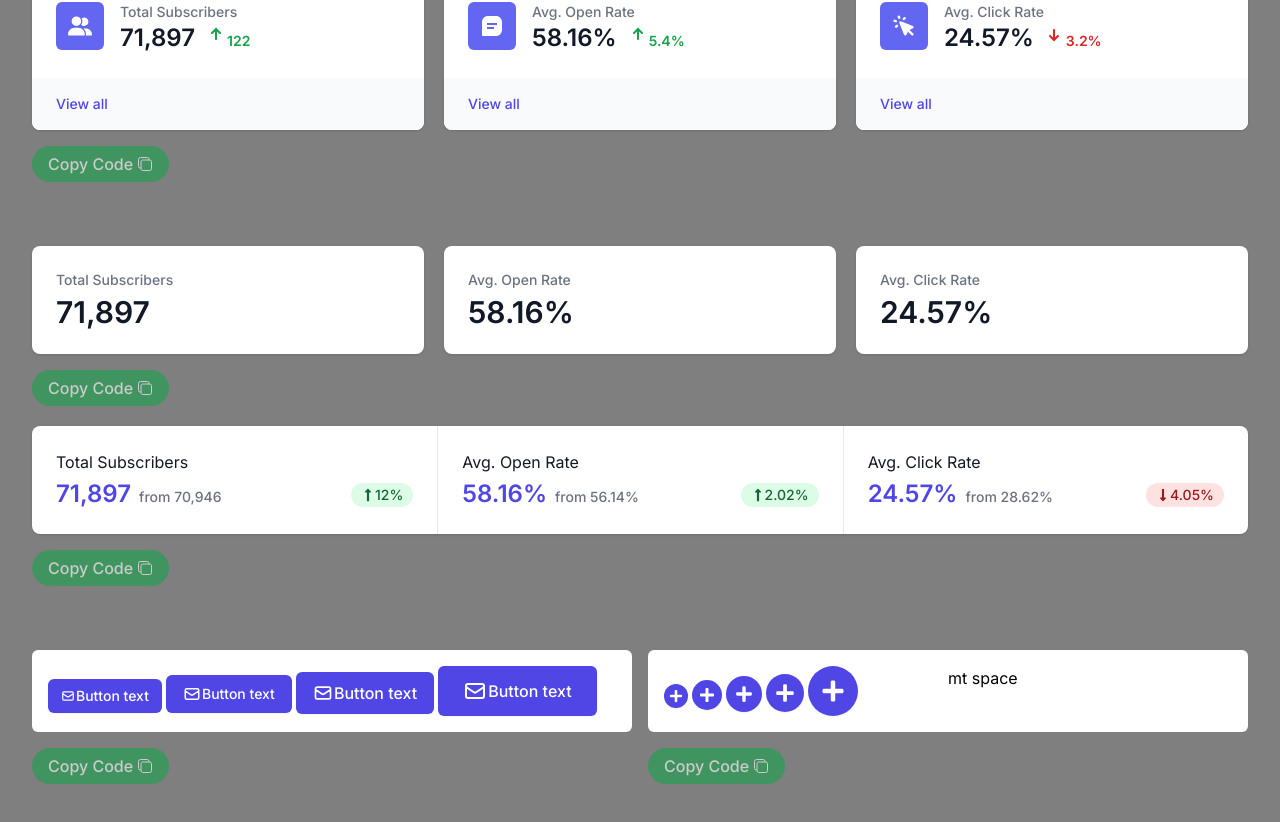
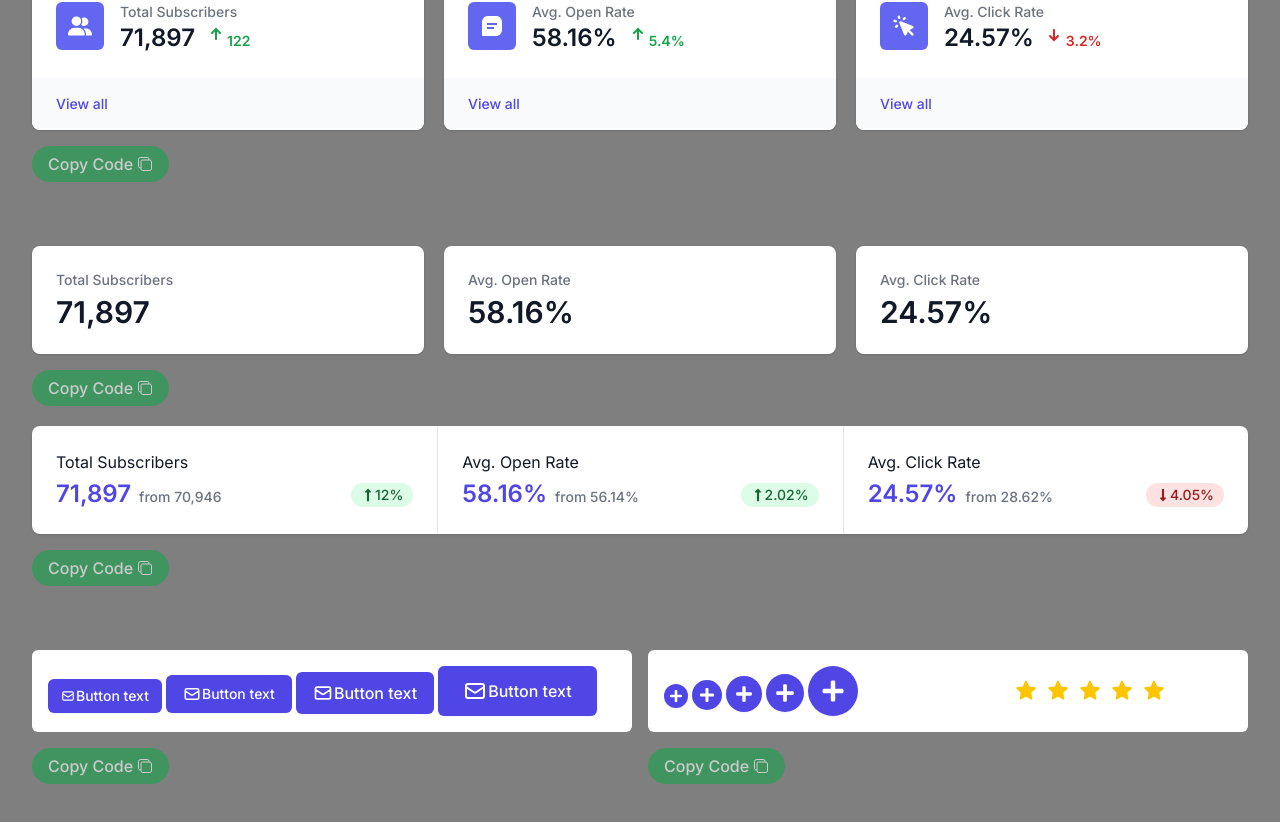
Before and after one commit to bhanudova02/ui_components, a Next.js app: page /ui_one in a window 1280 px wide. Shown: the part 988-1810 px from the top of the page. Built offline with nearby package versions, Linux system fonts and the light colour scheme.

Commit message:
new ui changes added

```diff
--- a/src/app/ui_one/components/One_UI_Component_Five.tsx
+++ b/src/app/ui_one/components/One_UI_Component_Five.tsx
@@ -1,5 +1,6 @@
 "use client"
 import { DialogBox } from "@/components/DialogBox";
+import Image from "next/image";
 import { FaPlus } from "react-icons/fa";
 import { HiOutlineMail } from "react-icons/hi";
 
@@ -46,9 +47,12 @@ export function One_UI_Component_Five() {
         import { FaPlus } from "react-icons/fa";
         import { HiOutlineMail } from "react-icons/hi";
 
+
+        SVG Icon Link: https://www.mediafire.com/file/oolbe4zcpmem7k7/star.svg/file
+
         Code:
         -----
-                    <div className="bg-white p-4 rounded-md grid grid-cols-2">
+                     <div className="bg-white p-4 rounded-md grid grid-cols-2">
                         <div className="space-x-1">
                             <button type="button" className="inline-flex items-center gap-[1px] p-1 border border-transparent rounded-full shadow-sm text-white bg-indigo-600 hover:bg-indigo-700 focus:outline-none focus:ring-2 focus:ring-offset-2 focus:ring-indigo-500">
                                 <FaPlus className="text-sm" />
@@ -66,8 +70,18 @@ export function One_UI_Component_Five() {
                                 <FaPlus className="text-2xl" />
                             </button>
                         </div>
-                        <div>
-                            mt space
+                        <div className="flex items-center justify-center">
+                            <div className="flex items-center gap-2">
+                                {Array(5).fill(1).map((_, index) => (
+                                    <Image
+                                        src="/star.svg"
+                                        key={index}
+                                        alt="star"
+                                        width={24}
+                                        height={24}
+                                    />
+                                ))}
+                            </div>
                         </div>
                     </div>
 
@@ -123,8 +137,18 @@ export function One_UI_Component_Five() {
                                 <FaPlus className="text-2xl" />
                             </button>
                         </div>
-                        <div>
-                            mt space
+                        <div className="flex items-center justify-center">
+                            <div className="flex items-center gap-2">
+                                {Array(5).fill(1).map((_, index) => (
+                                    <Image
+                                        src="/star.svg"
+                                        key={index}
+                                        alt="star"
+                                        width={24}
+                                        height={24}
+                                    />
+                                ))}
+                            </div>
                         </div>
                     </div>
                     <div onClick={handelCodeCopySecond} className="mt-4 opacity-60 hover:opacity-80 w-fit font-medium text-white rounded-md">
--- a/src/components/SideNavComponent.tsx
+++ b/src/components/SideNavComponent.tsx
@@ -1,4 +1,4 @@
-'use client'
+'use cLinkent'
 import {
   Sheet,
   SheetClose,
@@ -9,6 +9,7 @@ import {
   SheetTrigger,
 } from "@/components/ui/sheet"
 import Image from "next/image"
+import Link from "next/link"
 import { LuMenu } from "react-icons/lu"
 
 export function SideNavComponent() {
@@ -26,13 +27,12 @@ export function SideNavComponent() {
             </SheetDescription>
           </SheetHeader>
           <ul className="flex flex-col gap-8  text-2xl items-center font-bold">
-
-            <li><SheetClose>Home </SheetClose> </li>
-            <li><SheetClose>CompsOne </SheetClose> </li>
-            <li><SheetClose>CompsTwo </SheetClose> </li>
-            <li><SheetClose>CompsThree </SheetClose> </li>
-            <li><SheetClose>CompsFour </SheetClose> </li>
-            <li><SheetClose>Contact Us </SheetClose> </li>
+            <Link href="/"><SheetClose>Home </SheetClose> </Link>
+            <Link href="/ui_one"><SheetClose>CompsOne </SheetClose> </Link>
+            <Link href="/ui_two"><SheetClose>CompsTwo </SheetClose> </Link>
+            <Link href="/ui_three"><SheetClose>CompsThree </SheetClose> </Link>
+            <Link href="/ui_four"><SheetClose>CompsFour </SheetClose> </Link>
+            <Link href="/contact_us"><SheetClose>Contact Us </SheetClose> </Link>
           </ul>
           <div className="absolute -z-10 w-full bottom-6">
               <Image src="/cartoon.png" width={600} height={600} alt="" className="w-full opacity-5" />
```
Also changed, not shown: public/star.svg (added).
